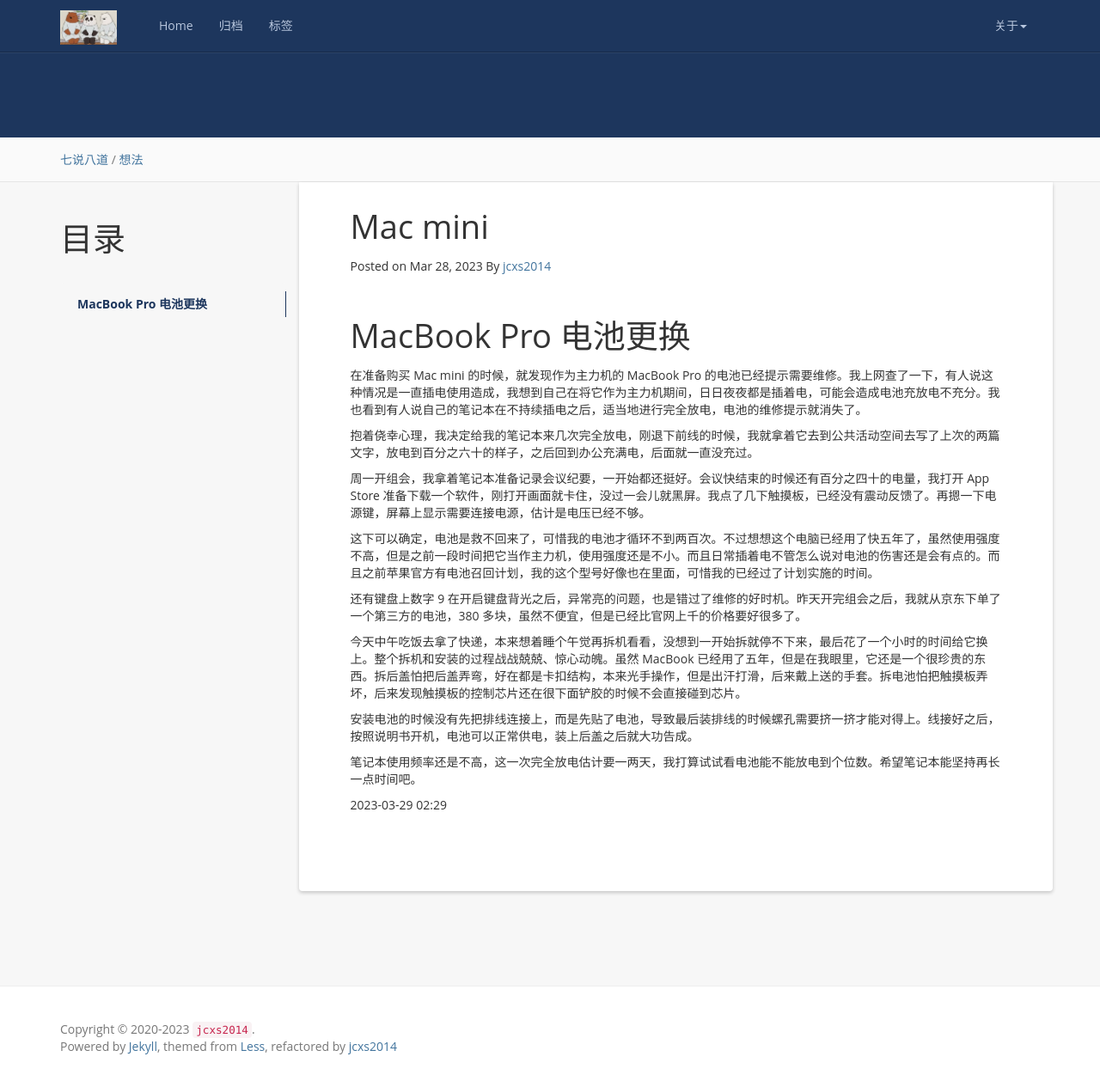
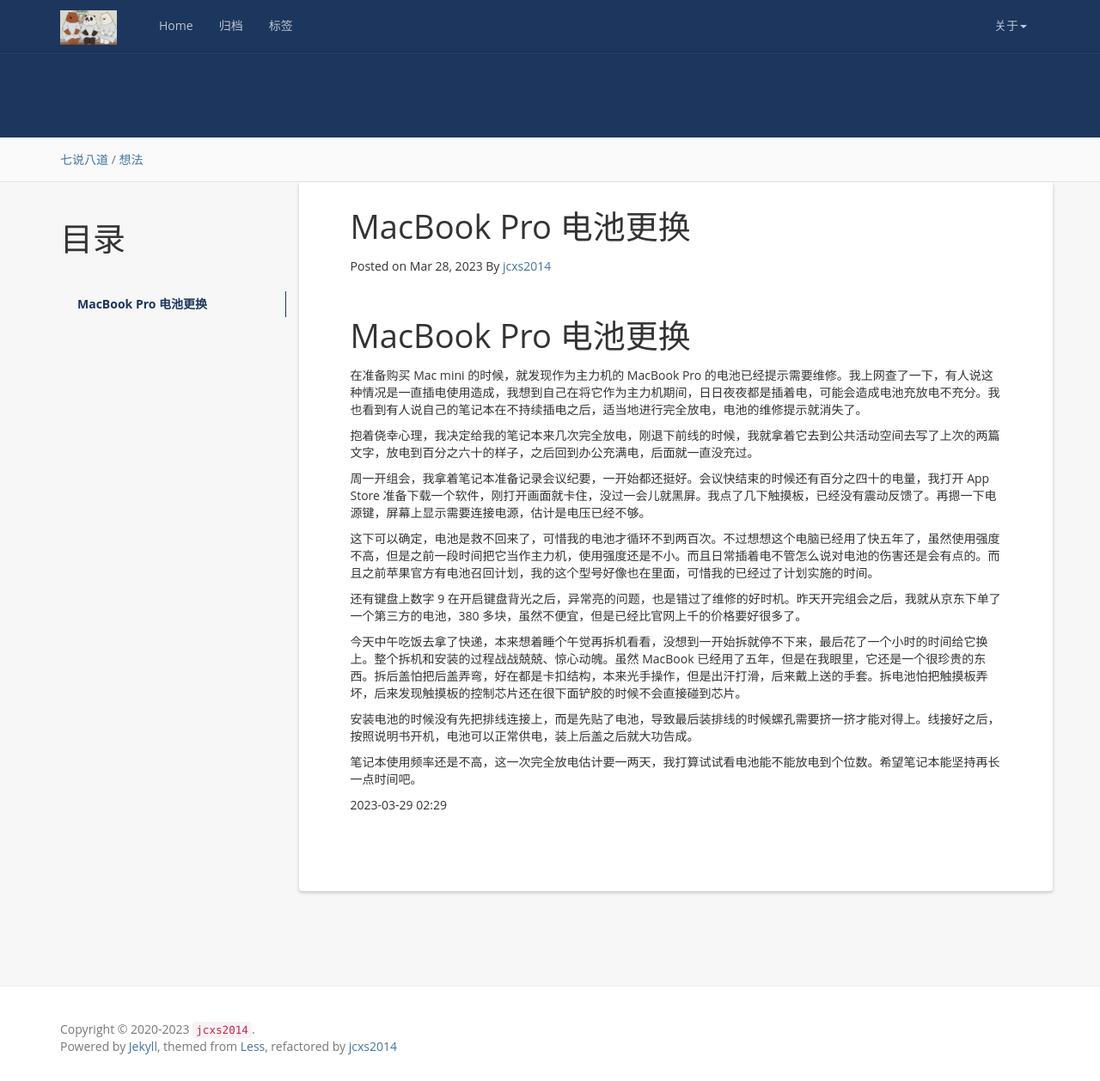
Before and after one commit to jcxs2014/jcxs2014.github.io, a Jekyll site: the page built from _posts/5_Thoughts/2023-03-28-5_073.md, in a window 1280 px wide and 1258 px high. Shown: the whole window at 86% size. Built offline with Jekyll 4.4.1, drawn with Linux system fonts in a browser that asks for light colours; nearby versions of some CDN libraries; a script that is not in the unit is left out; comment, search, counter and statistics services are not loaded.

Commit message:
new change

```diff
--- a/_posts/5_Thoughts/2023-03-28-5_073.md
+++ b/_posts/5_Thoughts/2023-03-28-5_073.md
@@ -1,6 +1,6 @@
 ---
 layout: post
-title: Mac mini
+title: MacBook Pro 电池更换
 date: 2023-03-28 23:59:25 +0800
 categories: 七说八道
 tag: 想法
```
Also changed, not shown: 1 other file.
